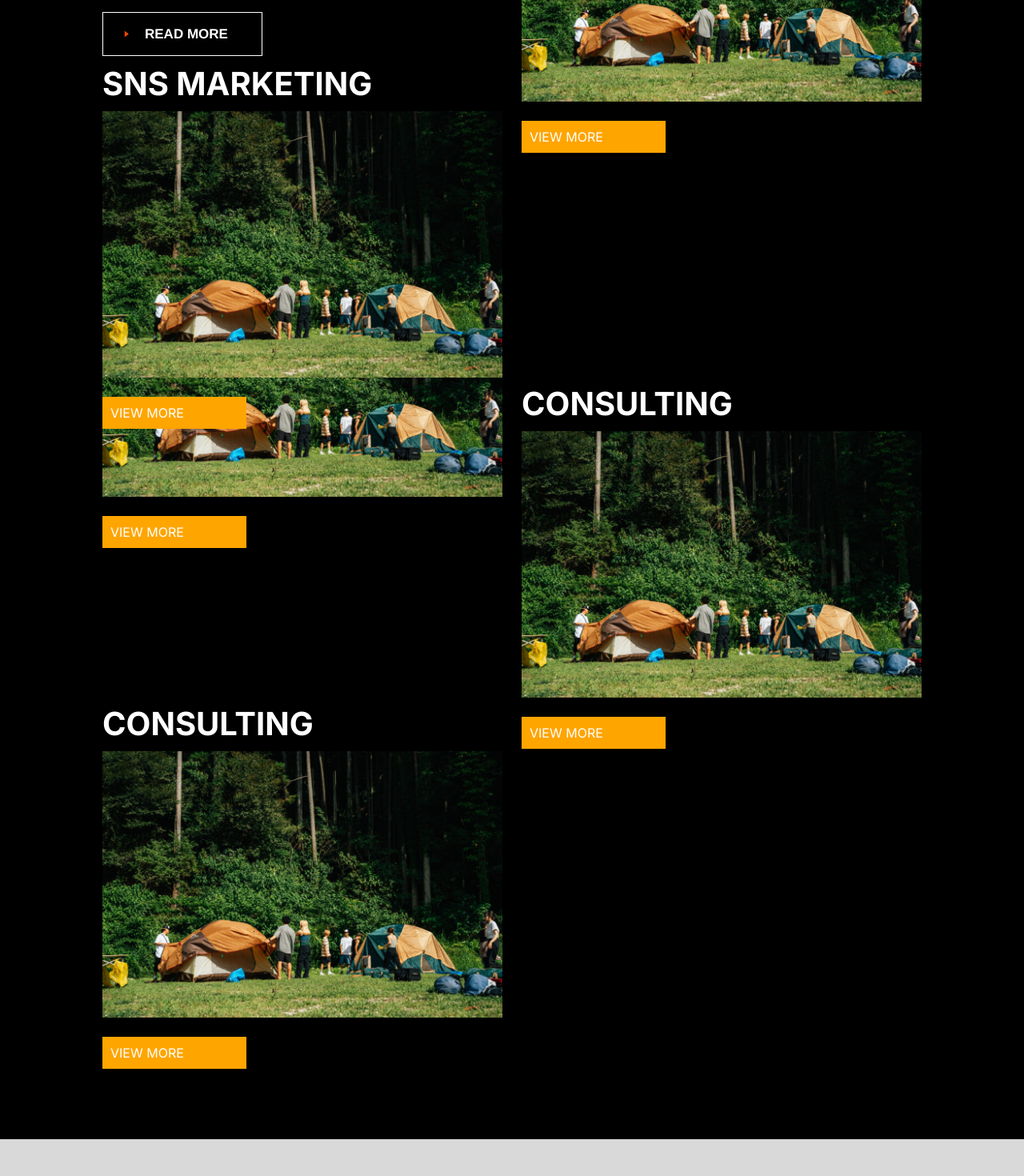
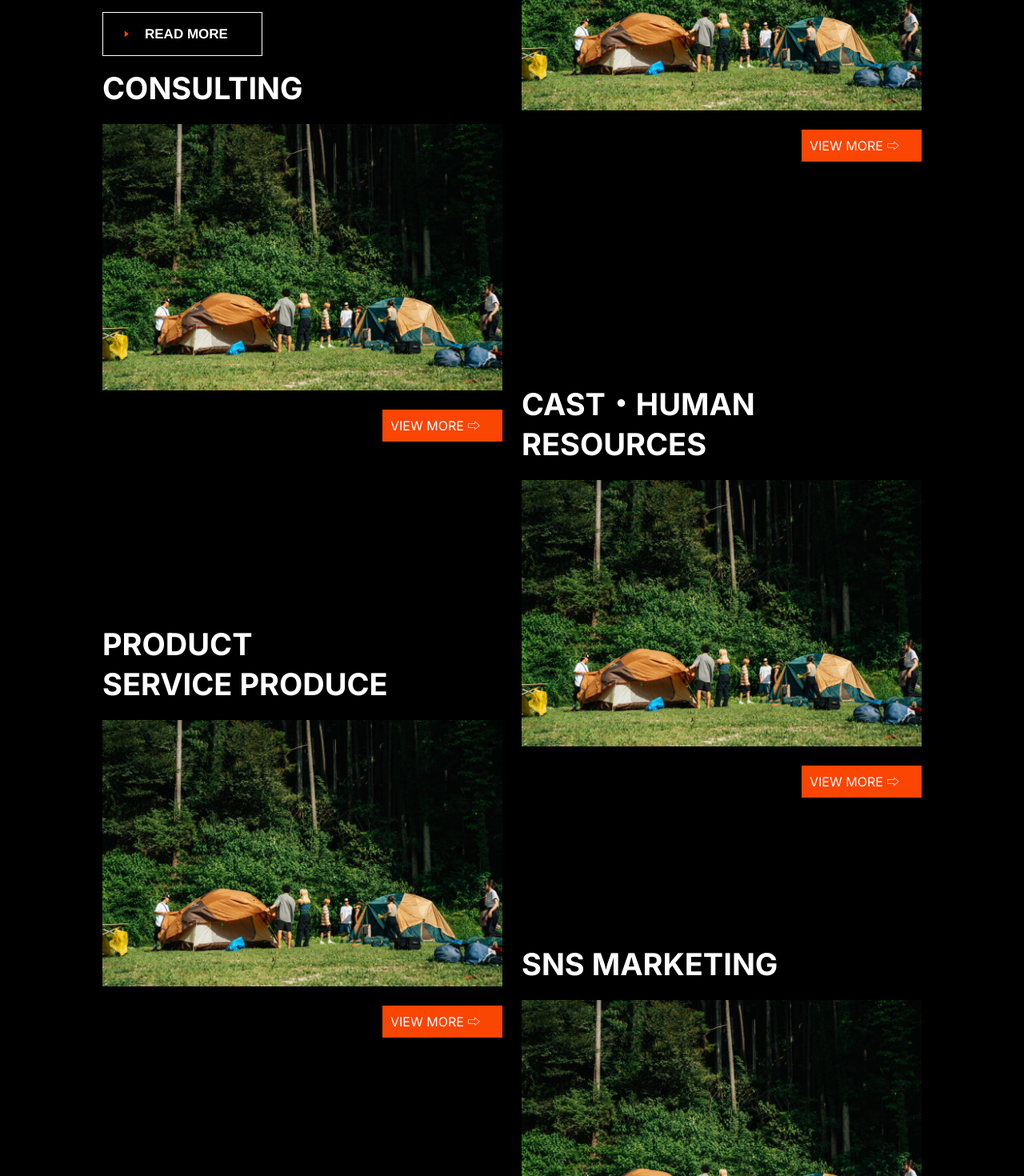
Before and after one commit to kohta9521/HOKULEA_Official_WebSite, a Next.js app: page / in a window 1280 px wide. Shown: the part 2920-4390 px from the top of the page at 80% size. Built offline with nearby package versions, Linux system fonts and the light colour scheme.

Commit message:
add toppage services lnik setting complete

```diff
--- a/src/components/organisms/Footer.tsx
+++ b/src/components/organisms/Footer.tsx
@@ -20,14 +20,14 @@ const Footer = () => {
         <div className={styles.footer}>
             <div className={styles.container}>
                 <div className={styles.topBox}>
-                    <Link className={styles.footerLink} href={"/about"}>
+                    <Link className={styles.footerLink} href={"/contact"}>
                         <p className={styles.footerLinkText}>
-                            もっと知る
+                            一緒に何かを作りたい!
                         </p>
                     </Link>
-                    <Link className={styles.footerLink} href={"/about"}>
+                    <Link className={styles.footerLink} href={"/contact"}>
                         <p className={styles.footerLinkText}>
-                            もっと知る
+                            団体についてもっと知りたい
                         </p>
                     </Link>
                 </div>
--- a/src/components/organisms/Service.tsx
+++ b/src/components/organisms/Service.tsx
@@ -41,35 +41,37 @@ const Service = () => {
                         EVENT PRODUCE
                     </p>
                     <img className={styles.cardImage} src="/images/outdoor.png" alt="serviceCardImage" />
-                    <Link className={styles.cardVisitButton} href={"/services/eventproduce"}>VIEW MORE</Link>
+                    <Link className={styles.cardVisitButton} href={"/services/eventproduce"}>VIEW MORE ⇨</Link>
                 </div>
                 <div className={`${styles.card} ${styles.card2}`}>
                     <p className={styles.cardTitle}>
-                        PRODUCT / SERVICE PRODUCE
+                        PRODUCT<br />
+                        SERVICE PRODUCE
                     </p>
                     <img className={styles.cardImage} src="/images/outdoor.png" alt="serviceCardImage" />
-                    <Link className={styles.cardVisitButton} href={"/services/eventproduce"}>VIEW MORE</Link>
+                    <Link className={styles.cardVisitButton} href={"/services/productserviceproduce"}>VIEW MORE ⇨</Link>
                 </div>
                 <div className={`${styles.card} ${styles.card3}`}>
+                    <p className={styles.cardTitle}>
+                        CAST・HUMAN<br />
+                        RESOURCES
+                    </p>
+                    <img className={styles.cardImage} src="/images/outdoor.png" alt="serviceCardImage" />
+                    <Link className={styles.cardVisitButton} href={"/services/casthumanresources"}>VIEW MORE ⇨</Link>
+                </div>
+                <div className={`${styles.card} ${styles.card4}`}>
+                    <p className={styles.cardTitle}>
+                        SNS MARKETING
+                    </p>
+                    <img className={styles.cardImage} src="/images/outdoor.png" alt="serviceCardImage" />
+                    <Link className={styles.cardVisitButton} href={"/services/snsmarketing"}>VIEW MORE ⇨</Link>
+                </div>
+                <div className={`${styles.card} ${styles.card5}`}>
                     <p className={styles.cardTitle}>
                         CONSULTING
                     </p>
                     <img className={styles.cardImage} src="/images/outdoor.png" alt="serviceCardImage" />
-                    <Link className={styles.cardVisitButton} href={"/services/eventproduce"}>VIEW MORE</Link>
-                </div>
-                <div className={`${styles.card} ${styles.card4}`}>
-                    <p className={styles.cardTitle}>
-                        CONSULTING
-                    </p>
-                    <img className={styles.cardImage} src="/images/outdoor.png" alt="serviceCardImage" />
-                    <Link className={styles.cardVisitButton} href={"/services/eventproduce"}>VIEW MORE</Link>
-                </div>
-                <div className={`${styles.card} ${styles.card5}`}>
-                    <p className={styles.cardTitle}>
-                        SNS MARKETING
-                    </p>
-                    <img className={styles.cardImage} src="/images/outdoor.png" alt="serviceCardImage" />
-                    <Link className={styles.cardVisitButton} href={"/services/eventproduce"}>VIEW MORE</Link>
+                    <Link className={styles.cardVisitButton} href={"/services/consulting"}>VIEW MORE ⇨</Link>
                 </div>
                 {/* card components 終了（絶対位置はこの場外である） */}
             </div>
--- a/src/components/organisms/styles/Service.module.scss
+++ b/src/components/organisms/styles/Service.module.scss
@@ -7,7 +7,7 @@
         position: relative;
         width: 80%;
         max-width: 1300px;
-        min-height: 2000px;
+        min-height: 2250px;
         margin: 0 auto;
         border-top: 0.1px solid rgb(150, 150, 150);
         .mainTextBox {
@@ -35,23 +35,29 @@
             .cardTitle {
                 top: 10;
                 color: var(--white-main);
-                font-size: 40px;
+                font-size: 38px;
+                line-height: 50px;
                 font-weight: bold;
-                margin-bottom: 10px;
+                margin-bottom: 20px;
             }
             .cardImage {
                 width: 100%;
             }
             .cardVisitButton {
                 display: block;
-                border-radius: 3;
-                width: 180px;
+                border-radius: 5;
+                width: 150px;
                 height: 40px;
+                margin-left: 350px;
                 line-height: 40px;
                 padding: 0 10px;
-                background-color: orange;
+                background-color: var(--orange-main);
                 color: var(--white-main);
                 margin-top: 20px;
+                &:hover {
+                    transition: all .4s;
+                    background-color: var(--orange-sub);
+                }
             }
         }
         // 各種カードの個別の絶対位置の記述
@@ -62,7 +68,7 @@
         }
         .card2 {
             position: absolute;
-            margin-top: 100px;
+            margin-top: 700px;
         }
         .card3 {
             position: absolute;
@@ -71,11 +77,12 @@
         }
         .card4 {
             position: absolute;
-            margin-top:800px;
+            right: 0;
+            margin-top: 1100px;
         }
         .card5 {
             position: absolute;
-
+            top: 850px;
         }
     }
 }
```
Also changed, not shown: src/app/services/ServicesContent.module.scss (+7 -5 lines).
